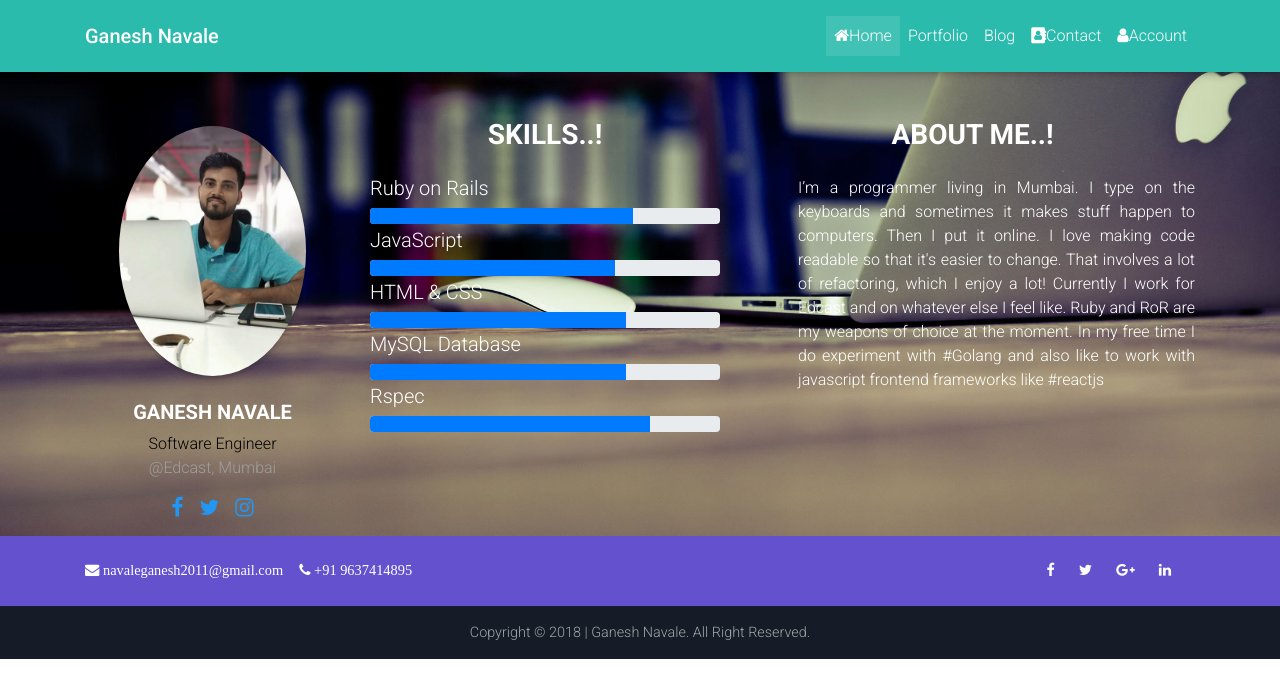
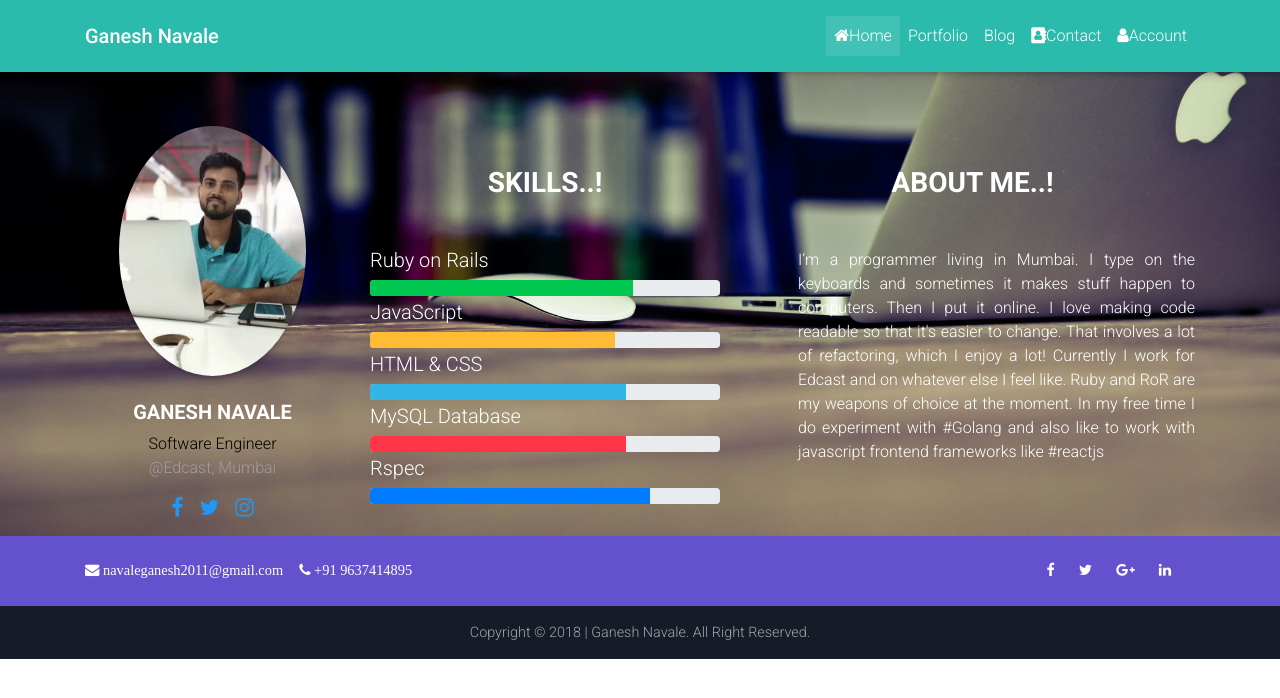
Before and after one commit to GaneshNavale/react_portfolio, a React (Create React App) app: page / in a window 1280 px wide. Shown: the top 698 px of the page. Built offline with nearby package versions, Linux system fonts and the light colour scheme.

Commit message:
updated home page

```diff
--- a/src/components/Home.js
+++ b/src/components/Home.js
@@ -10,7 +10,7 @@ class Home extends Component {
     return (
       <Container>
           <Row>
-            <Col lg="3" md="12" className="mb-lg-0 mt-lg-5 text-center">
+            <Col lg="3" md="12" className="mb-lg-0 mt-5 text-center">
               <Animation type="zoomIn">
                 <img src={profile} className="img-fluid rounded-circle mt-2 z-depth-1 profile-img" alt="Responsive image"/>
               </Animation>
@@ -29,23 +29,23 @@ class Home extends Component {
                 </a>
               </ul>
             </Col>
-            <Col lg="4" md="12" className="mb-lg-0 mt-lg-5 text-center">
-              <h3 className="text-center font-weight-bold text-uppercase">Skills..!</h3>
+            <Col lg="4" md="12" className="mb-lg-0 mt-5 text-center">
+              <h3 className="m-5 text-center font-weight-bold text-uppercase">Skills..!</h3>
               <p className="mt-4 text-left">
                 <h5 className="mt-1">Ruby on Rails</h5>
-                <Progress className="" value={75}></Progress>
+                <Progress className="" color="success" value={75}></Progress>
                 <h5 className="mt-1">JavaScript</h5>
-                <Progress className="" value={70}></Progress>
+                <Progress className="" color="warning" value={70}></Progress>
                 <h5 className="mt-1">HTML & CSS</h5>
-                <Progress className="" value={73}></Progress>
+                <Progress className="" color="info" value={73}></Progress>
                 <h5 className="mt-1">MySQL Database</h5>
-                <Progress className="" value={73}></Progress>
+                <Progress className="" color="danger" value={73}></Progress>
                 <h5 className="mt-1">Rspec</h5>
                 <Progress className="" value={80}></Progress>
               </p>
             </Col>
-            <Col lg="5" md="12" className="mb-lg-0 mt-lg-5 text-left">
-              <h3 className="text-center font-weight-bold text-uppercase">About Me..!</h3>
+            <Col lg="5" md="12" className="mb-lg-0 mt-5 text-left">
+              <h3 className="m-5 text-center font-weight-bold text-uppercase">About Me..!</h3>
               <p className="mt-4 pl-lg-5 text-justify">
                 I’m a programmer living in Mumbai. I type on the keyboards and sometimes it makes stuff happen to computers. Then I put it online.
                 I love making code readable so that it's easier to change. That involves a lot of refactoring, which I enjoy a lot!
```
